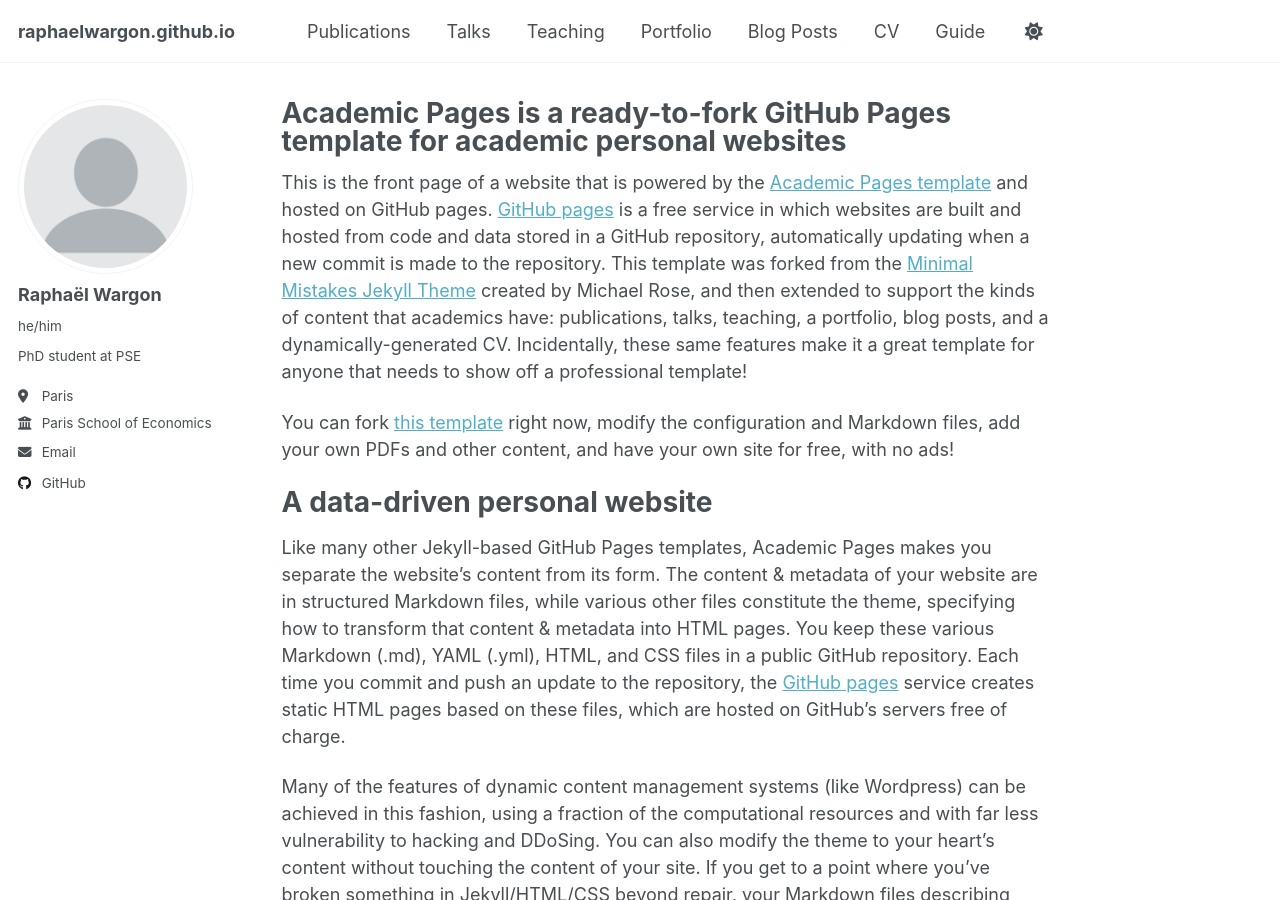
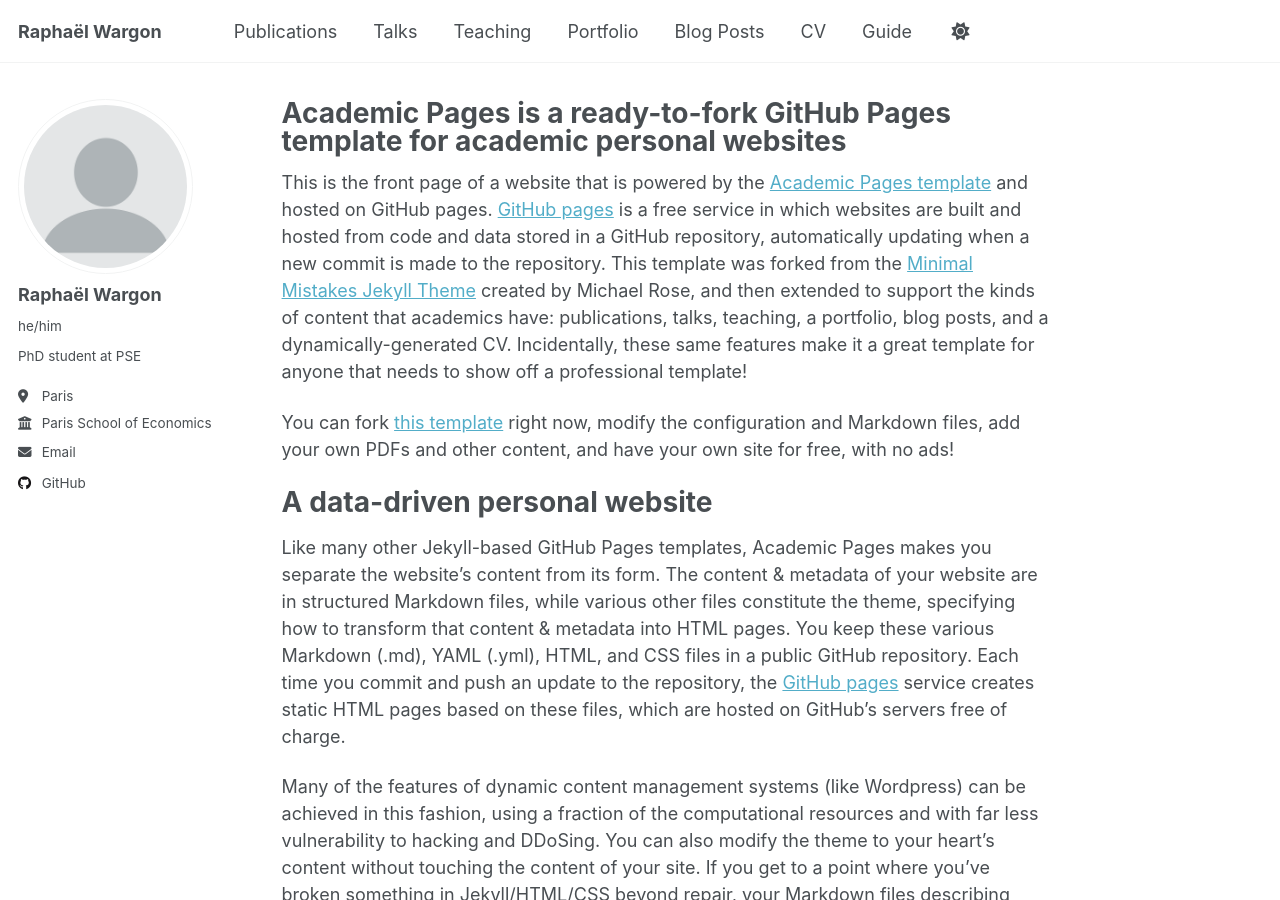
Before and after one commit to RaphaelWargon/raphaelwargon.github.io, a Jekyll site: the page built from _pages/about.md, in a window 1280 px wide and 900 px high. Built offline with Jekyll 4.4.1, drawn with Linux system fonts in a browser that asks for light colours; a script that is not in the unit is left out.

Commit message:
Update _config.yml

```diff
--- a/_config.yml
+++ b/_config.yml
@@ -9,7 +9,7 @@
 # Basic Site Settings
 locale                   : "fr-FR"
 site_theme               : "default" # Currently available options are "default", "air"
-#title                    : "Raphaël Wargon"
+title                    : "Raphaël Wargon"
 #title_separator          : "-"
 name                     : &name "Raphael Wargon"
 description              : &description "Your Name's academic portfolio"   # Update this with a general description of your site, this is the default if not overridden by a page
```
